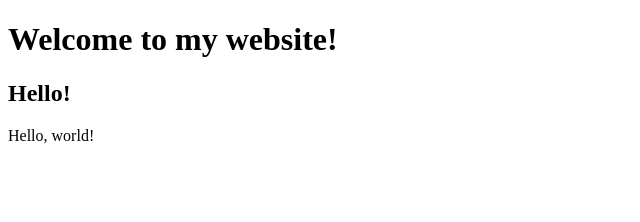
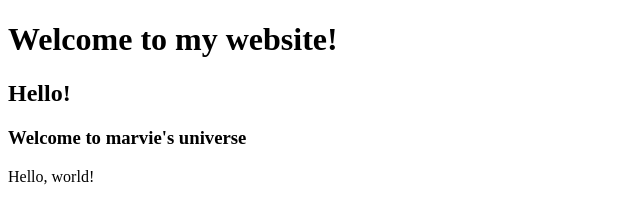
Before and after one commit to Sanni-Marvellous-Olufemi/My-Portfolio-Website, a plain HTML site: page hello.html in a window 1280 px wide. Shown: the whole page, without its empty margins (0-640 px from the left). Drawn offline with Linux system fonts and the light colour scheme.

Commit message:
Add a third heading

```diff
--- a/hello.html
+++ b/hello.html
@@ -6,6 +6,7 @@
     <body>
         <h1>Welcome to my website!</h1>
         <h2>Hello!</h2>
+        <h3>Welcome to marvie's universe</h3>
         Hello, world!
     </body>
 </html>
```
